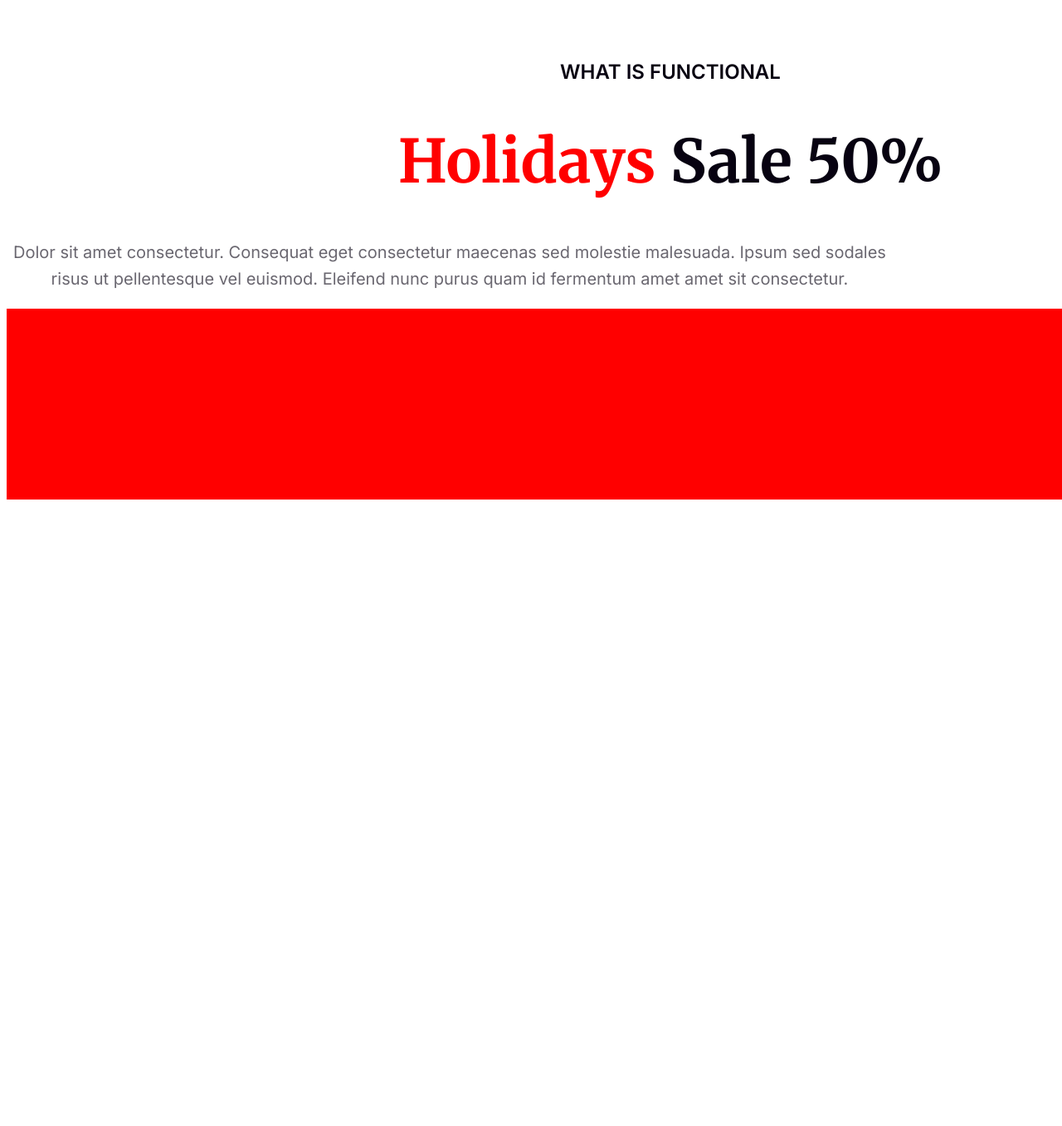
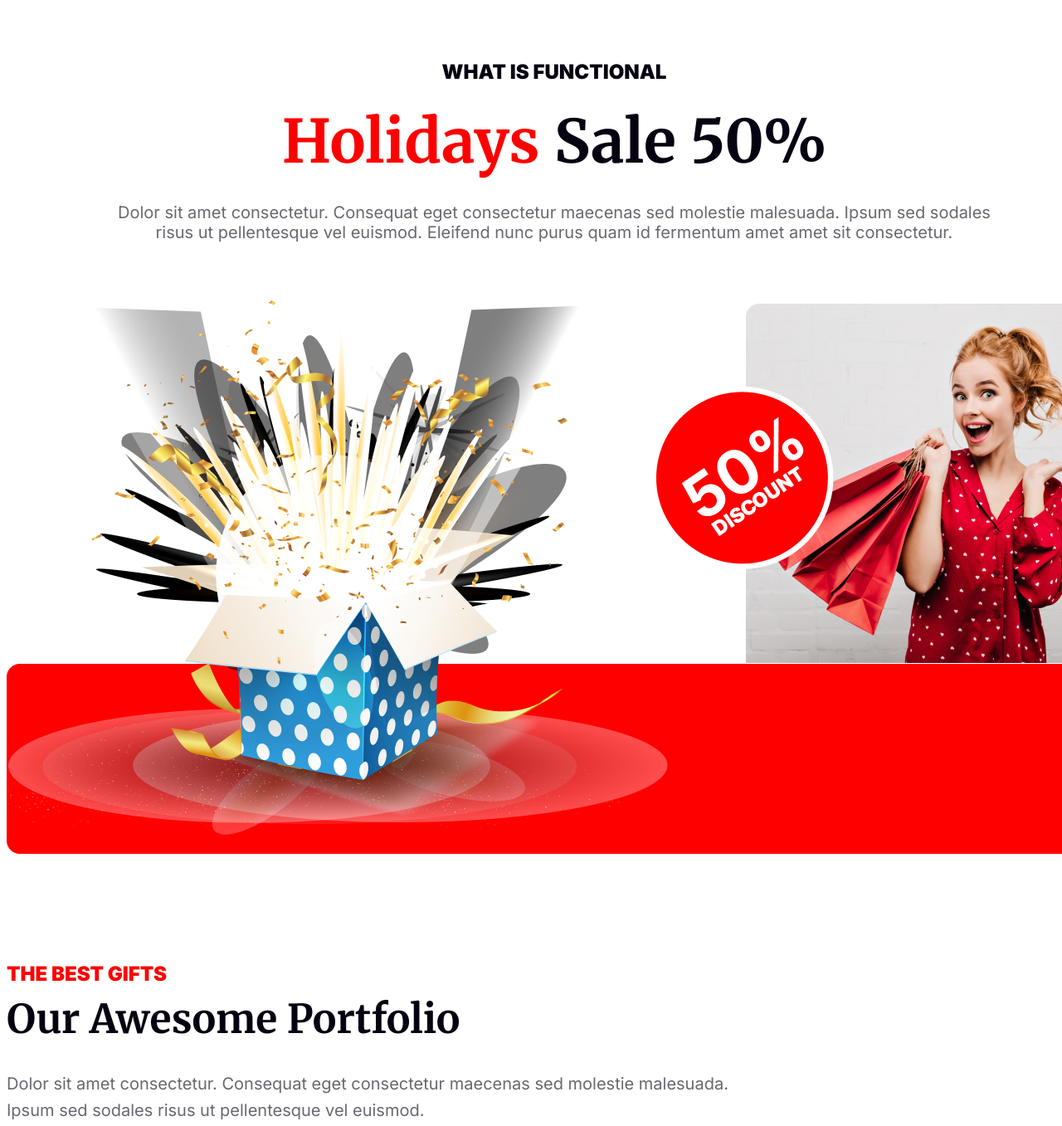
Before and after one commit to fahimshuvro/assignment1, a plain HTML site: page index.html in a window 1280 px wide. Shown: the part 3600-4957 px from the top of the page at 83% size. Before the commit the page ends 4680 px from the top, so only its background shows below. Drawn offline with Linux system fonts and the light colour scheme.

Commit message:
modified

```diff
--- a/index.html
+++ b/index.html
@@ -82,13 +82,53 @@
         </div>
     </div>
 
-    <div class="sales">
-        <h3>WHAT IS FUNCTIONAL</h3>
-        <h1><span class="redlight">Holidays</span> Sale 50%</h1>
-        <p>Dolor sit amet consectetur. Consequat eget consectetur maecenas sed
+    <div class="sale-contain">
+        <h3 class="sale-title">WHAT IS FUNCTIONAL</h3>
+        <h2 class="sale-heading"><span class="red-color">Holidays</span> Sale 50%</h2>
+        <p class="sale-description">Dolor sit amet consectetur. Consequat eget consectetur maecenas sed
             molestie malesuada. Ipsum sed sodales risus ut pellentesque vel euismod. Eleifend nunc purus quam id
             fermentum amet amet sit consectetur.</p>
-        <div class="redsquare"></div>
+
+        <div class="sale-image">
+            <div class="sale-box">
+                <img src="resources/Group 75.png" alt="">
+            </div>
+            <div class="sale-propic">
+                <img src="resources/Rectangle 1.png" alt="">
+                <div class="discount-image">
+                    <img src="resources/Group 44.png" alt="">
+                </div>
+            </div>
+
+        </div>
+
+    </div>
+
+    <div class="awesome">
+        <h5>THE BEST GIFTS</h5>
+        <h1>Our Awesome Portfolio</h1>
+        <p>Dolor sit amet consectetur. Consequat eget consectetur maecenas sed molestie malesuada. <br> Ipsum sed
+            sodales risus ut pellentesque vel euismod. </p>
+        <div class="photos">
+            <div>
+                <img src="resources/Rectangle 3.png" alt="">
+            </div>
+            <div>
+                <img src="resources/Rectangle 4.png" alt="">
+            </div>
+            <div>
+                <img src="resources/Rectangle 5.png" alt="">
+            </div>
+            <div>
+                <img src="resources/Rectangle 6.png" alt="">
+            </div>
+            <div>
+                <img src="resources/Rectangle 7.png" alt="">
+            </div>
+            <div>
+                <img src="resources/Rectangle 8.png" alt="">
+            </div>
+        </div>
     </div>
 
 
--- a/style.css
+++ b/style.css
@@ -356,27 +356,24 @@
     /* 160% */
 }
 
-.sales {
-    width: 1600px;
-    height: 1000px;
+.sale-contain {
     background: #FFF;
-    display: block;
     text-align: center;
-    align-items: center;
+    width: 1320px;
     margin-left: auto;
     margin-right: auto;
 }
 
-.sales h3 {
+.sale-title {
     color: #070211;
     font-family: Inter;
     font-size: 24px;
     font-style: normal;
-    font-weight: 600;
+    font-weight: 700;
     line-height: normal;
 }
 
-.redlight {
+.red-color {
     color: #F00;
     text-align: center;
     font-family: Merriweather;
@@ -386,32 +383,100 @@
     line-height: normal;
 }
 
-.sales h1 {
+.sale-heading {
     color: #070211;
     font-family: Merriweather;
     font-size: 72px;
+    font-weight: 900;
+    margin: 16px 0 28px 0;
+}
+
+.sale-description {
+    color: rgba(7, 2, 17, 0.60);
+    font-family: Inter;
+    font-size: 20px;
+    font-weight: 500;
+    padding: 0 126px;
+    margin-bottom: 70px;
+}
+
+.sale-image {
+    display: flex;
+    justify-content: space-between;
+    background-image: url('../resources/Rectangle\ 2.png');
+    background-position: bottom;
+    background-repeat: no-repeat;
+}
+
+.sale-box {
+    position: relative;
+}
+
+.sale-propic {
+    position: relative;
+    bottom: -4px;
+}
+
+.discount-image {
+    position: absolute;
+    bottom: 300px;
+    right: 280px;
+    /* left: 1130px;
+    margin-top: 70px; */
+}
+
+.awesome {
+    margin-top: 130px;
+    margin-bottom: 50px;
+    width: 1320px;
+    margin-left: auto;
+    margin-right: auto;
+}
+
+.awesome h5 {
+    color: #F00;
+    font-family: Inter;
+    font-size: 24px;
+    font-style: normal;
+    font-weight: 700;
+    line-height: normal;
+    margin-bottom: 0px;
+}
+
+.awesome h1 {
+    color: #070211;
+    font-family: Merriweather;
+    font-size: 48px;
     font-style: normal;
     font-weight: 900;
     line-height: normal;
+    text-transform: capitalize;
+    margin-top: 10px;
+
 }
 
-.sales p {
-    width: 1068px;
+.awesome p {
     color: rgba(7, 2, 17, 0.60);
-    text-align: center;
     font-family: Inter;
     font-size: 20px;
     font-style: normal;
-    font-weight: 500;
+    font-weight: 400;
     line-height: 32px;
     /* 160% */
 }
 
-.redsquare {
-    height: 230px;
-    background-color: #F00;
-    width: 1600px;
-    color: #F00;
-    border: 0px solid red;
+.photos {
+    display: grid;
+    grid-template-columns: repeat(3, 1fr);
+    gap: 15px;
+}
 
+.photos>div img {
+    width: 100%;
 }
+
+.photos>div img:hover {
+    border: 3px solid rgb(28, 0, 92);
+    border-radius: 20px;
+    box-shadow: 2px 2px 6px rgb(5, 5, 105);
+}
```
